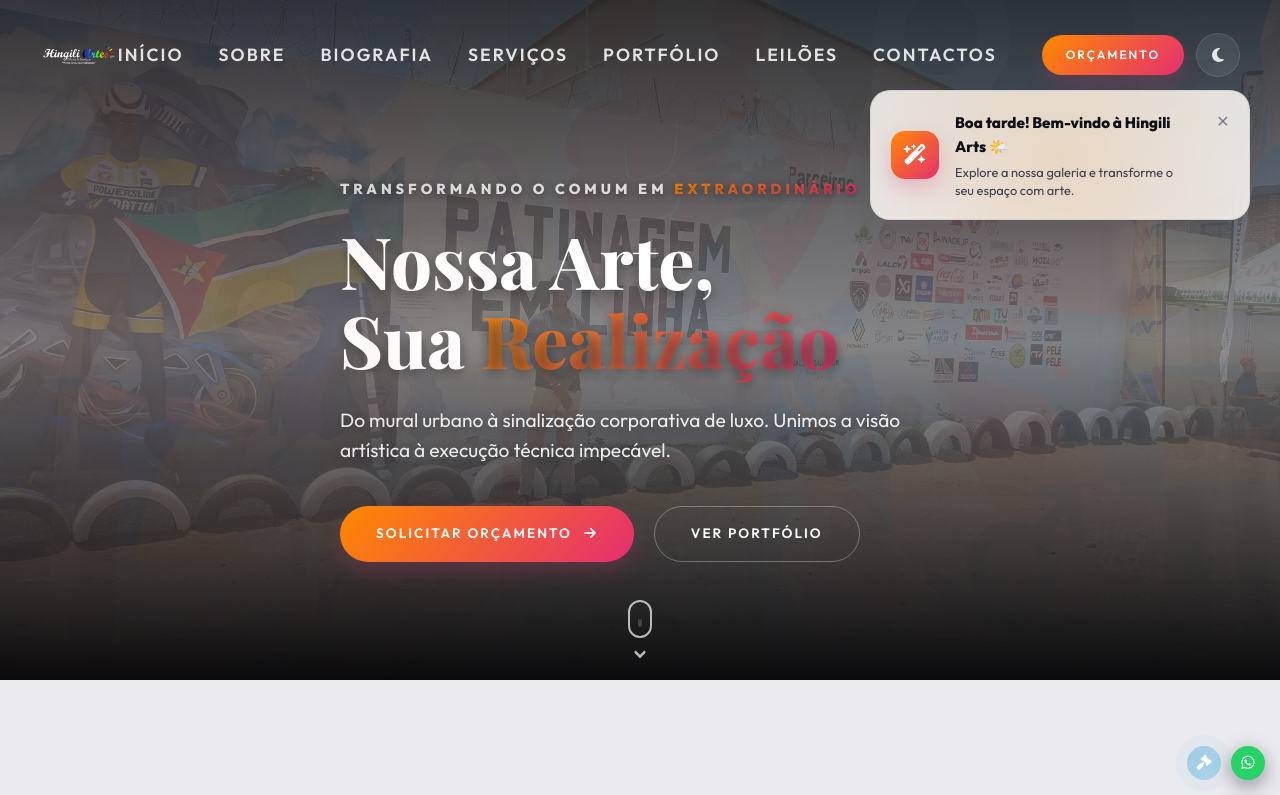
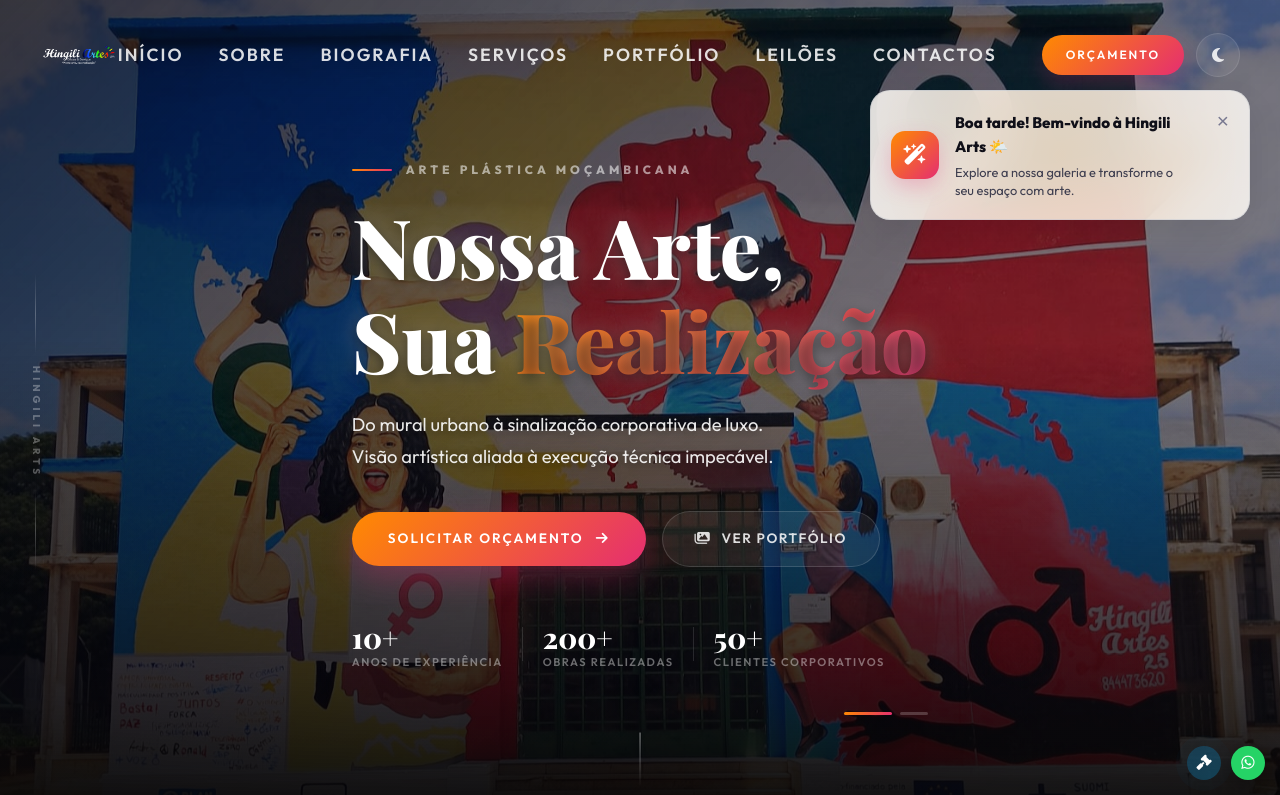
Before and after one commit to afonsoDomingos/hingiliarts, a Vue app in the folder frontend/: page / in a window 1280 px wide. Shown: the top 795 px of the page. Built offline with nearby package versions, Linux system fonts and the light colour scheme; no server answers; a web font is replaced by a local one.

Commit message:
feat: professional Hero banner redesign - controlled overlay, refined typography, stats, slide dots

```diff
--- a/frontend/src/components/Hero.vue
+++ b/frontend/src/components/Hero.vue
@@ -1,36 +1,84 @@
 <template>
-  <section class="hero" id="home" style="position: relative; overflow: hidden;">
-    <div class="glow-blob glow-primary" style="top: 10%; left: -100px; z-index: 0;"></div>
+  <section class="hero" id="home">
+
+    <!-- Slider de fundo -->
     <div class="hero-slider">
       <div
         v-for="(slide, index) in slides"
         :key="index"
         :class="['slide', { 'active': currentSlide === index }]"
-        :style="{ backgroundImage: `url(${slide})` }"
+        :style="{ backgroundImage: `url(${slide.img})` }"
       ></div>
     </div>
 
-    <div class="container hero-content">
-      <div class="hero-tag reveal">Transformando o Comum em <span class="highlight">Extraordinário</span></div>
-      <h1 class="hero-title reveal">Nossa Arte, <br>Sua <span class="highlight">Realização</span></h1>
-      <p class="hero-subtitle reveal">Do mural urbano à sinalização corporativa de luxo. Unimos a visão artística à execução técnica impecável.</p>
+    <!-- Overlay multicamada para controlo profissional da opacidade -->
+    <div class="hero-overlay"></div>
+    <div class="hero-vignette"></div>
 
-      <div class="hero-btns reveal">
-        <a href="/#contact" class="btn btn-primary">Solicitar Orçamento <i class="fa-solid fa-arrow-right"></i></a>
-        <a href="#portfolio" class="btn btn-outline">Ver Portfólio</a>
+    <!-- Linha decorativa lateral -->
+    <div class="hero-side-line">
+      <span class="side-text">Hingili Arts</span>
+    </div>
+
+    <!-- Conteúdo principal -->
+    <div class="container hero-body">
+      <div class="hero-content">
+
+        <!-- Tag com linha decorativa -->
+        <div class="hero-eyebrow">
+          <span class="eyebrow-line"></span>
+          <span class="eyebrow-text">Arte Plástica Moçambicana</span>
+        </div>
+
+        <!-- Título principal -->
+        <h1 class="hero-title">
+          <span class="title-line">Nossa Arte,</span>
+          <span class="title-line title-accent">Sua <em>Realização</em></span>
+        </h1>
+
+        <!-- Subtítulo -->
+        <p class="hero-subtitle">
+          Do mural urbano à sinalização corporativa de luxo.<br>
+          Visão artística aliada à execução técnica impecável.
+        </p>
+
+        <!-- Botões -->
+        <div class="hero-btns">
+          <a href="/#contact" class="btn btn-primary btn-hero">
+            Solicitar Orçamento <i class="fa-solid fa-arrow-right"></i>
+          </a>
+          <a href="#portfolio" class="btn btn-ghost">
+            <i class="fa-solid fa-images"></i> Ver Portfólio
+          </a>
+        </div>
+
+        <!-- Stats rápidos -->
+        <div class="hero-stats">
+          <div class="h-stat" v-for="s in stats" :key="s.label">
+            <span class="h-stat-num">{{ s.num }}</span>
+            <span class="h-stat-label">{{ s.label }}</span>
+          </div>
         </div>
       </div>
 
-    <!-- Clickable Scroll Down Indicator -->
-    <a href="#about" class="scroll-indicator" title="Rolar para Baixo">
-      <div class="mouse">
-        <div class="wheel"></div>
+      <!-- Indicador de slide -->
+      <div class="slide-indicator">
+        <button
+          v-for="(slide, i) in slides"
+          :key="i"
+          :class="['slide-dot', { active: currentSlide === i }]"
+          @click="goToSlide(i)"
+          :aria-label="`Slide ${i + 1}`"
+        ></button>
       </div>
-      <div class="arrows">
-        <span></span>
-        <span></span>
     </div>
+
+    <!-- Scroll down -->
+    <a href="#about" class="scroll-indicator" title="Rolar para baixo">
+      <div class="scroll-line"></div>
+      <span class="scroll-label">Explorar</span>
     </a>
+
   </section>
 </template>
 
@@ -38,143 +86,401 @@
 import { ref, onMounted, onUnmounted } from 'vue';
 
 const slides = [
-  '/assets/img/nossobanner.jpeg',
-  '/assets/img/Banner01.jpg'
+  { img: '/assets/img/nossobanner.jpeg' },
+  { img: '/assets/img/Banner01.jpg' },
 ];
 
 const currentSlide = ref(0);
 let interval = null;
 
+const goToSlide = (i) => {
+  currentSlide.value = i;
+};
+
 onMounted(() => {
   interval = setInterval(() => {
     currentSlide.value = (currentSlide.value + 1) % slides.length;
-  }, 6000);
+  }, 7000);
 });
 
 onUnmounted(() => {
   if (interval) clearInterval(interval);
 });
+
+const stats = [
+  { num: '10+', label: 'Anos de Experiência' },
+  { num: '200+', label: 'Obras Realizadas' },
+  { num: '50+', label: 'Clientes Corporativos' },
+];
 </script>
 
 <style scoped>
-.hero-tag {
-  font-size: 0.9rem;
+/* ── Base ── */
+.hero {
+  position: relative;
+  min-height: 100vh;
+  display: flex;
+  align-items: center;
+  overflow: hidden;
+}
+
+/* ── Slider ── */
+.hero-slider {
+  position: absolute;
+  inset: 0;
+  z-index: 0;
+}
+
+.slide {
+  position: absolute;
+  inset: 0;
+  background-size: cover;
+  background-position: center;
+  opacity: 0;
+  transition: opacity 1.8s cubic-bezier(0.4, 0, 0.2, 1);
+  transform: scale(1.05);
+}
+
+.slide.active {
+  opacity: 1;
+  animation: heroZoom 9s ease-in-out forwards;
+}
+
+@keyframes heroZoom {
+  from { transform: scale(1.06); }
+  to   { transform: scale(1.0); }
+}
+
+/* ── Overlays controlados ── */
+/* Escurece a imagem a ~70% para texto legível sem perder a imagem */
+.hero-overlay {
+  position: absolute;
+  inset: 0;
+  z-index: 1;
+  background: linear-gradient(
+    135deg,
+    rgba(4, 4, 10, 0.78) 0%,
+    rgba(4, 4, 10, 0.55) 50%,
+    rgba(4, 4, 10, 0.40) 100%
+  );
+}
+
+/* Gradiente em baixo para transição suave para a próxima secção */
+.hero-vignette {
+  position: absolute;
+  inset: 0;
+  z-index: 2;
+  background: linear-gradient(
+    to bottom,
+    transparent 40%,
+    rgba(4, 4, 10, 0.6) 80%,
+    rgba(5, 5, 5, 1) 100%
+  );
+  pointer-events: none;
+}
+
+/* ── Linha lateral decorativa ── */
+.hero-side-line {
+  position: absolute;
+  left: 28px;
+  top: 50%;
+  transform: translateY(-50%);
+  z-index: 10;
+  display: flex;
+  flex-direction: column;
+  align-items: center;
+  gap: 12px;
+}
+
+.hero-side-line::before,
+.hero-side-line::after {
+  content: '';
+  display: block;
+  width: 1px;
+  height: 80px;
+  background: linear-gradient(to bottom, transparent, rgba(255,255,255,0.25), transparent);
+}
+
+.side-text {
+  font-size: 0.62rem;
   font-weight: 700;
+  letter-spacing: 4px;
+  color: rgba(255,255,255,0.3);
+  text-transform: uppercase;
+  writing-mode: vertical-rl;
+  text-orientation: mixed;
+}
+
+/* ── Corpo principal ── */
+.hero-body {
+  position: relative;
+  z-index: 10;
+  display: flex;
+  flex-direction: column;
+  justify-content: center;
+  padding-top: 100px;
+  padding-bottom: 120px;
+  gap: 40px;
+}
+
+.hero-content {
+  max-width: 760px;
+  display: flex;
+  flex-direction: column;
+  gap: 0;
+}
+
+/* ── Eyebrow ── */
+.hero-eyebrow {
+  display: flex;
+  align-items: center;
+  gap: 14px;
+  margin-bottom: 22px;
+  animation: fadeUp 0.9s ease-out both;
+}
+
+.eyebrow-line {
+  display: block;
+  width: 40px;
+  height: 2px;
+  background: var(--gradient-primary);
+  border-radius: 2px;
+  flex-shrink: 0;
+}
+
+.eyebrow-text {
+  font-size: 0.75rem;
+  font-weight: 800;
   text-transform: uppercase;
   letter-spacing: 4px;
-  margin-bottom: 20px;
-  color: var(--text-secondary);
+  color: rgba(255,255,255,0.55);
 }
 
+/* ── Título ── */
+.hero-title {
+  font-family: var(--font-serif);
+  font-size: clamp(3rem, 6.5vw, 5.5rem);
+  line-height: 1.08;
+  font-weight: 700;
+  color: #fff;
+  margin-bottom: 24px;
+  display: flex;
+  flex-direction: column;
+  gap: 4px;
+}
+
+.title-line {
+  display: block;
+  animation: fadeUp 1s ease-out both;
+}
+
+.title-line:nth-child(2) { animation-delay: 0.1s; }
+
+.title-accent em {
+  font-style: normal;
+  background: var(--gradient-primary);
+  background-clip: text;
+  -webkit-background-clip: text;
+  -webkit-text-fill-color: transparent;
+}
+
+/* ── Subtítulo ── */
+.hero-subtitle {
+  font-size: clamp(1rem, 1.6vw, 1.15rem);
+  color: rgba(200, 200, 215, 0.80);
+  line-height: 1.75;
+  margin-bottom: 38px;
+  max-width: 520px;
+  animation: fadeUp 1.1s ease-out 0.2s both;
+}
+
+/* ── Botões ── */
 .hero-btns {
   display: flex;
-  gap: 20px;
-  margin-top: 10px;
+  align-items: center;
+  gap: 16px;
+  flex-wrap: wrap;
+  animation: fadeUp 1.2s ease-out 0.3s both;
+  margin-bottom: 56px;
 }
 
-.btn-outline {
-  background: transparent;
-  border: 1px solid rgba(255, 255, 255, 0.2);
-  color: #fff;
+.btn-hero {
+  box-shadow: 0 12px 32px rgba(229, 46, 113, 0.30);
 }
 
-.btn-outline:hover {
-  background: rgba(255, 255, 255, 0.05);
-  border-color: #fff;
+.btn-ghost {
+  display: inline-flex;
+  align-items: center;
+  gap: 10px;
+  padding: 16px 32px;
+  border-radius: 50px;
+  font-weight: 600;
+  font-size: 0.85rem;
+  letter-spacing: 1.5px;
+  text-transform: uppercase;
+  background: rgba(255,255,255,0.06);
+  border: 1px solid rgba(255,255,255,0.14);
+  color: rgba(255,255,255,0.85);
+  cursor: pointer;
+  transition: var(--transition);
+  backdrop-filter: blur(6px);
 }
 
-/* Scroll Indicator (Mouse / Clickable) */
+.btn-ghost:hover {
+  background: rgba(255,255,255,0.12);
+  border-color: rgba(255,255,255,0.3);
+  color: #fff;
+  transform: translateY(-2px);
+}
+
+/* ── Stats ── */
+.hero-stats {
+  display: flex;
+  gap: 40px;
+  animation: fadeUp 1.3s ease-out 0.4s both;
+}
+
+.h-stat {
+  display: flex;
+  flex-direction: column;
+  gap: 2px;
+  position: relative;
+}
+
+.h-stat:not(:last-child)::after {
+  content: '';
+  position: absolute;
+  right: -20px;
+  top: 4px;
+  height: 70%;
+  width: 1px;
+  background: rgba(255,255,255,0.12);
+}
+
+.h-stat-num {
+  font-family: var(--font-serif);
+  font-size: 1.8rem;
+  font-weight: 700;
+  color: #fff;
+  line-height: 1;
+}
+
+.h-stat-label {
+  font-size: 0.7rem;
+  font-weight: 600;
+  text-transform: uppercase;
+  letter-spacing: 1.5px;
+  color: rgba(255,255,255,0.4);
+}
+
+/* ── Slide Dots ── */
+.slide-indicator {
+  display: flex;
+  gap: 8px;
+  align-self: flex-end;
+  margin-bottom: 10px;
+}
+
+.slide-dot {
+  width: 28px;
+  height: 3px;
+  border-radius: 2px;
+  border: none;
+  background: rgba(255,255,255,0.2);
+  cursor: pointer;
+  transition: var(--transition);
+  padding: 0;
+}
+
+.slide-dot.active {
+  background: var(--gradient-primary);
+  width: 48px;
+}
+
+/* ── Scroll Down ── */
 .scroll-indicator {
   position: absolute;
-  bottom: 30px;
+  bottom: 36px;
   left: 50%;
   transform: translateX(-50%);
+  z-index: 10;
   display: flex;
   flex-direction: column;
   align-items: center;
   gap: 8px;
-  opacity: 0.7;
-  z-index: 10;
   cursor: pointer;
   transition: var(--transition);
+  text-decoration: none;
 }
 
 .scroll-indicator:hover {
-  opacity: 1;
-  transform: translateX(-50%) translateY(4px);
+  transform: translateX(-50%) translateY(5px);
 }
 
-.mouse {
-  width: 24px;
-  height: 38px;
-  border: 2px solid #fff;
-  border-radius: 20px;
-  position: relative;
+.scroll-line {
+  width: 1px;
+  height: 50px;
+  background: linear-gradient(to bottom, rgba(255,255,255,0.6), transparent);
+  animation: scrollPulse 2s ease-in-out infinite;
 }
 
-.wheel {
-  width: 4px;
-  height: 8px;
-  background: #fff;
-  border-radius: 2px;
-  position: absolute;
-  top: 6px;
-  left: 50%;
-  transform: translateX(-50%);
-  animation: scrollWheel 2s infinite;
+@keyframes scrollPulse {
+  0%, 100% { opacity: 0.4; transform: scaleY(1); }
+  50%       { opacity: 1;   transform: scaleY(1.1); }
 }
 
-.arrows span {
-  display: block;
-  width: 8px;
-  height: 8px;
-  border-bottom: 2px solid #fff;
-  border-right: 2px solid #fff;
-  transform: rotate(45deg);
-  margin: -4px;
-  animation: scrollArrows 2s infinite;
+.scroll-label {
+  font-size: 0.62rem;
+  font-weight: 700;
+  text-transform: uppercase;
+  letter-spacing: 3px;
+  color: rgba(255,255,255,0.35);
 }
 
-.arrows span:nth-child(2) {
-  animation-delay: 0.2s;
+/* ── Animações ── */
+@keyframes fadeUp {
+  from { opacity: 0; transform: translateY(28px); }
+  to   { opacity: 1; transform: translateY(0); }
 }
 
-@keyframes scrollWheel {
-  0% { opacity: 1; top: 6px; }
-  100% { opacity: 0; top: 20px; }
+/* ── Responsivo ── */
+@media (max-width: 768px) {
+  .hero-side-line { display: none; }
+
+  .hero-body {
+    padding-top: 80px;
+    padding-bottom: 100px;
   }
 
-@keyframes scrollArrows {
-  0% { opacity: 0; transform: rotate(45deg) translate(-8px, -8px); }
-  50% { opacity: 1; }
-  100% { opacity: 0; transform: rotate(45deg) translate(8px, 8px); }
+  .hero-stats {
+    gap: 24px;
   }
 
-@media (max-width: 600px) {
-  .scroll-indicator {
-    bottom: 20px;
+  .h-stat:not(:last-child)::after {
+    right: -12px;
   }
 
+  .h-stat-num { font-size: 1.4rem; }
+
   .hero-btns {
-    flex-direction: row;
-    flex-wrap: wrap;
-    gap: 10px;
-    width: 100%;
+    flex-direction: column;
+    align-items: flex-start;
   }
 
-  .hero-btns .btn {
-    padding: 11px 20px;
-    font-size: 0.72rem;
-    letter-spacing: 1px;
-    gap: 8px;
-    flex: 1;
-    min-width: 0;
+  .btn-hero, .btn-ghost {
+    width: 100%;
     justify-content: center;
   }
+}
 
-  .hero-tag {
-    font-size: 0.75rem;
-    letter-spacing: 2px;
+@media (max-width: 480px) {
+  .hero-stats {
+    gap: 16px;
   }
+
+  .h-stat-num { font-size: 1.2rem; }
+  .h-stat-label { font-size: 0.62rem; }
+
+  .slide-indicator { display: none; }
 }
 </style>
--- a/frontend/src/style.css
+++ b/frontend/src/style.css
@@ -523,31 +523,15 @@ img {
     background-size: cover;
     background-repeat: no-repeat;
     opacity: 0;
-    transition: opacity 1.5s ease-in-out;
+    transition: opacity 1.8s ease-in-out;
 }
 
+/* Slide active opacity controlled by Hero.vue scoped styles */
 .hero-slider .slide.active {
-    opacity: 0.5;
-    animation: zoomInOutSlide 10s forwards;
+    opacity: 1;
 }
 
-@keyframes zoomInOutSlide {
-    0% {
-        transform: scale(1);
-    }
-
-    100% {
-        transform: scale(1.1);
-    }
-}
-
-.hero::after {
-    content: '';
-    position: absolute;
-    inset: 0;
-    background: linear-gradient(to bottom, rgba(10, 10, 12, 0.8) 0%, rgba(10, 10, 12, 0.4) 50%, rgba(10, 10, 12, 1) 100%);
-    z-index: -1;
-}
+/* hero::after overlay moved to Hero.vue scoped */
 
 .hero-content {
     max-width: 800px;
```
Lines whose indentation alone changed are shown as unchanged.
